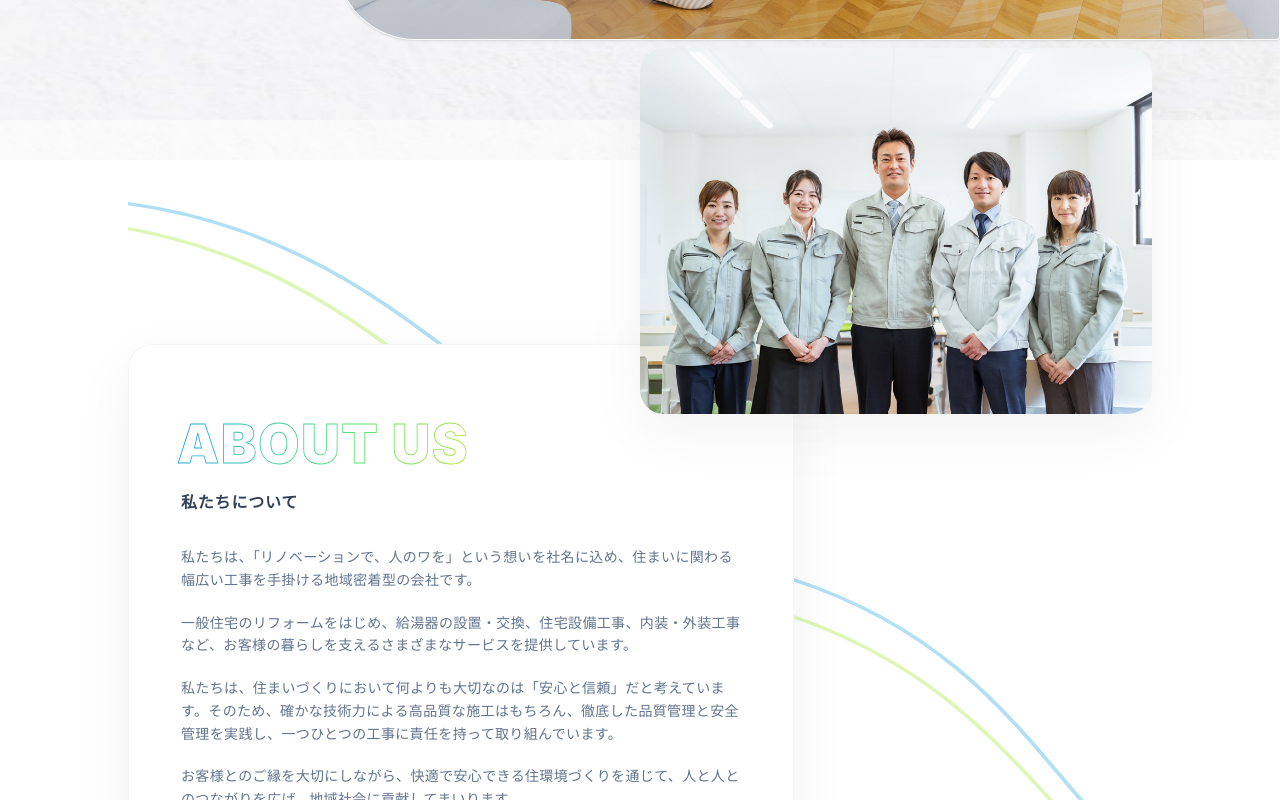
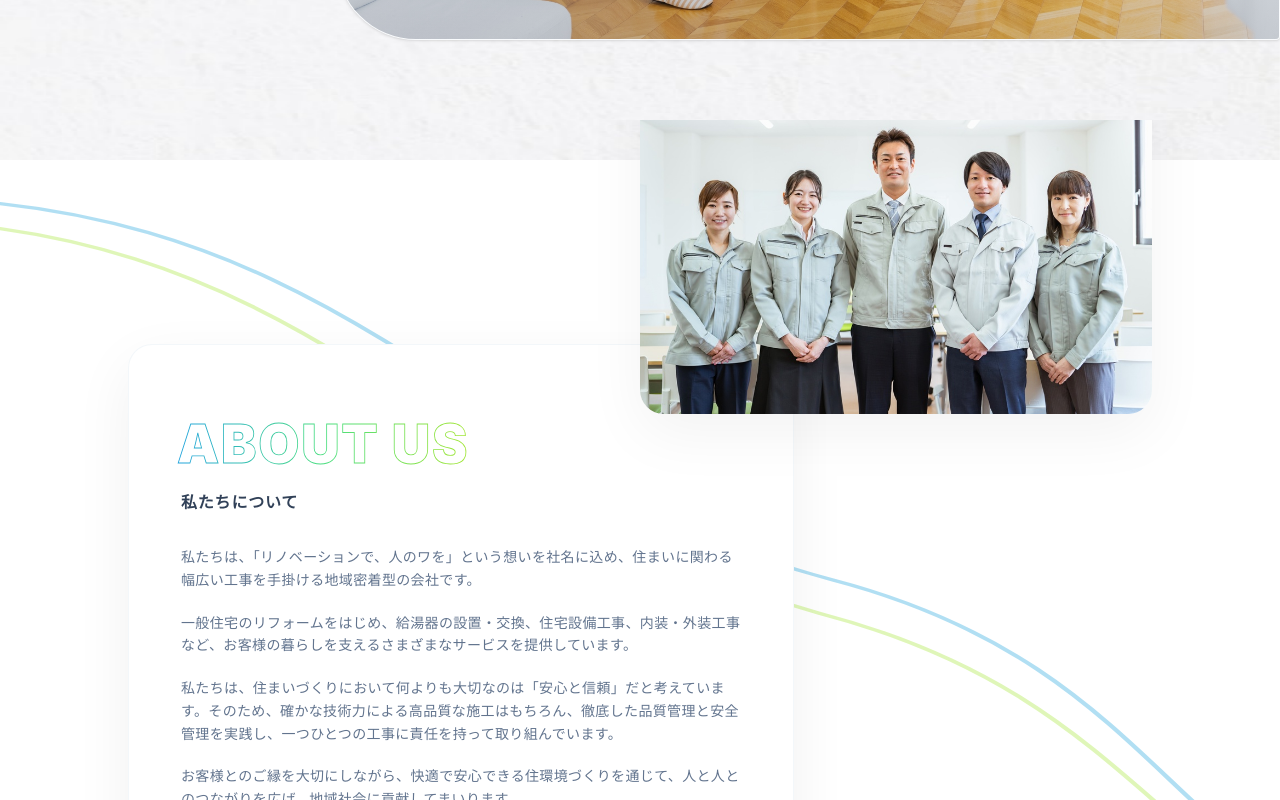
Before and after one commit to fnamarketingsolutions/renowa, a React (Vite) app: page / in a window 1280 px wide. Shown: the part 640-1440 px from the top of the page. Built offline with nearby package versions, Linux system fonts and the light colour scheme.

Commit message:
about section bg image width full

```diff
--- a/src/pages/AboutUs.jsx
+++ b/src/pages/AboutUs.jsx
@@ -22,20 +22,12 @@ const AboutUs = () => {
   };
 
   return (
-    /* MAIN WRAPPER: Spans full edge-to-edge layout width and natural viewport height boundaries with your custom glass backdrop style */
-    <div className='w-full min-h-screen flex items-center justify-center bg-white/50 backdrop-blur-[2px] py-12 md:py-0'>
+    /* MAIN WRAPPER: Spans full edge-to-edge layout width. Background color and blur apply ONLY on mobile viewports */
+    <div className='w-full min-h-screen flex items-center justify-center max-sm:bg-white/50 max-sm:backdrop-blur-[2px] py-12 md:py-0 relative overflow-hidden'>
 
-      {/* INNER STRUCTURE: Preserves its exact responsive width matrix bounds while centered perfectly within the parent */}
-      <motion.section
-        id="about us"
-        initial={{ opacity: 0 }}
-        animate={{ opacity: 1 }}
-        transition={{ duration: 0.6 }}
-        className="w-full max-w-[92%] lg:max-w-[80%] mx-auto py-12 sm:py-16 md:py-24 relative z-10 select-none rounded-[32px]"
-      >
-        {/* DECORATIVE LINING BACKGROUND LAYER - EXTENDED & FULLY OPTIMIZED FOR MOBILE VIEWPORTS */}
-        <div className="absolute inset-0 w-full h-full pointer-events-none z-0 overflow-hidden rounded-[32px]">
-          {/* Adjusted viewBox and setting preserveAspectRatio to none guarantees the curves stretch diagonally across all viewports */}
+      {/* DECORATIVE LINING BACKGROUND LAYER - GENUINE EDGE-TO-EDGE WINDOW COVERAGE */}
+      <div className="absolute inset-0 w-full h-full pointer-events-none z-0">
+        {/* Adjusted viewBox and setting preserveAspectRatio to none guarantees the curves stretch diagonally across the entire window */}
         <svg
           className="w-full h-full"
           viewBox="0 0 100 100"
@@ -66,6 +58,14 @@ const AboutUs = () => {
         </svg>
       </div>
 
+      {/* INNER STRUCTURE: Preserves its exact responsive width matrix bounds while centered perfectly within the parent */}
+      <motion.section
+        id="about us"
+        initial={{ opacity: 0 }}
+        animate={{ opacity: 1 }}
+        transition={{ duration: 0.6 }}
+        className="w-full max-w-[92%] lg:max-w-[80%] mx-auto py-12 sm:py-16 md:py-24 relative z-10 select-none rounded-[32px]"
+      >
         {/* CORE CONTENT LAYOUT MATRIX CONTAINER */}
         <motion.div
           layout
```
Lines whose indentation alone changed are shown as unchanged.
